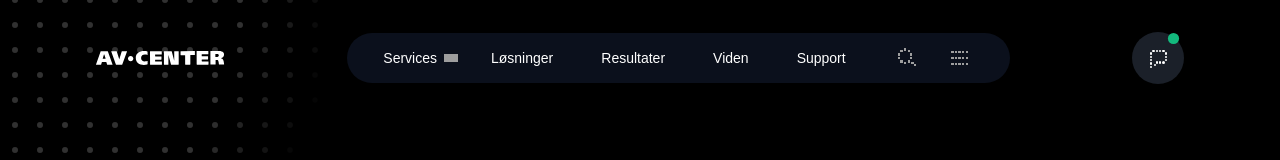
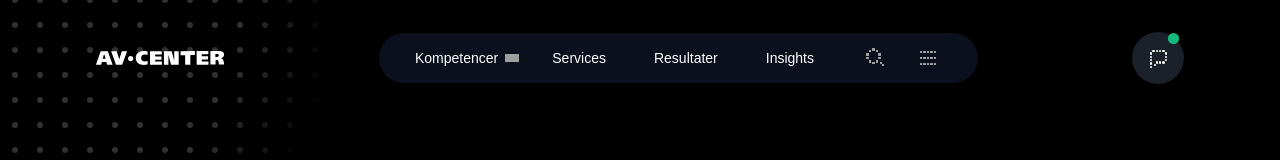
Before and after one commit to FellowDalton/av-center-prototype, a Next.js app: page / in a window 1280 px wide. Shown: the top 160 px of the page. Built offline with nearby package versions, Linux system fonts and the light colour scheme; a web font is replaced by a local one.

Commit message:
Adds new navbar texts

```diff
--- a/src/components/molecules/NavBar.tsx
+++ b/src/components/molecules/NavBar.tsx
@@ -64,7 +64,7 @@ export function NavBar({ items, inline, className }: NavBarProps) {
             className="font-['Neulis_Sans:Medium',_sans-serif] leading-[0] not-italic relative shrink-0 text-[#ffffff] text-[14px] text-left text-nowrap"
             id="node-I434_2598-434_2003"
           >
-            <p className="block leading-[normal] whitespace-pre">Services</p>
+            <p className="block leading-[normal] whitespace-pre">Kompetencer</p>
           </div>
           <div
             className="h-2.5 overflow-clip relative shrink-0 w-4"
@@ -85,7 +85,7 @@ export function NavBar({ items, inline, className }: NavBarProps) {
             className="font-['Neulis_Sans:Medium',_sans-serif] leading-[0] not-italic relative shrink-0 text-[#ffffff] text-[14px] text-left text-nowrap"
             id="node-I434_2598-434_2005"
           >
-            <p className="block leading-[normal] whitespace-pre">Løsninger</p>
+            <p className="block leading-[normal] whitespace-pre">Services</p>
           </div>
         </div>
 
@@ -111,22 +111,11 @@ export function NavBar({ items, inline, className }: NavBarProps) {
             className="font-['Neulis_Sans:Medium',_sans-serif] leading-[0] not-italic relative shrink-0 text-[#ffffff] text-[14px] text-left text-nowrap"
             id="node-I434_2598-434_2009"
           >
-            <p className="block leading-[normal] whitespace-pre">Viden</p>
+            <p className="block leading-[normal] whitespace-pre">Insights</p>
           </div>
         </div>
 
-        <div
-          className="box-border content-stretch flex flex-row gap-2 items-center justify-center px-6 py-4 relative shrink-0 cursor-pointer hover:opacity-80 transition-opacity"
-          data-name="Item"
-          id="node-I434_2598-434_2010"
-        >
-          <div
-            className="font-['Neulis_Sans:Medium',_sans-serif] leading-[0] not-italic relative shrink-0 text-[#ffffff] text-[14px] text-left text-nowrap"
-            id="node-I434_2598-434_2011"
-          >
-            <p className="block leading-[normal] whitespace-pre">Support</p>
-          </div>
-        </div>
+
 
         {/* Icons Section */}
         <div
```
